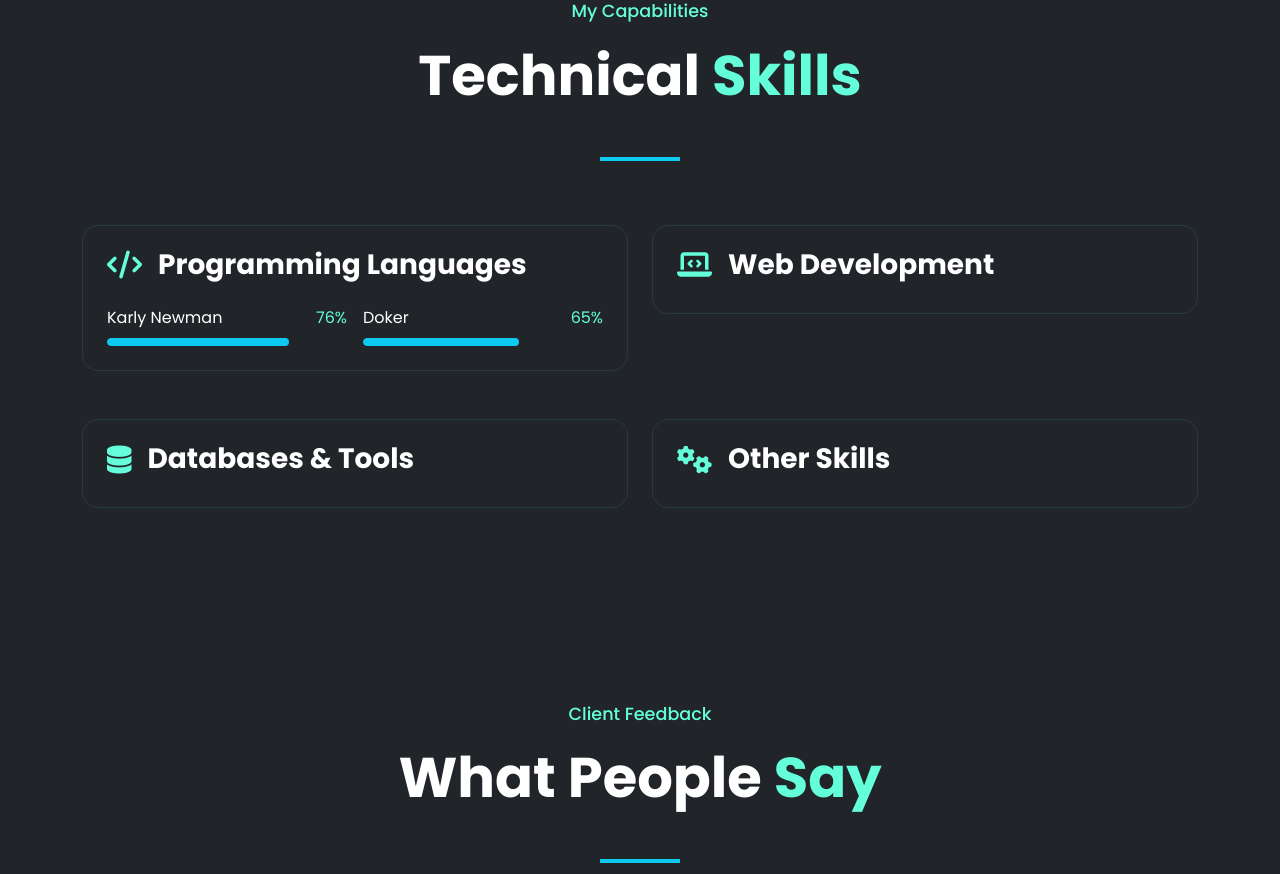
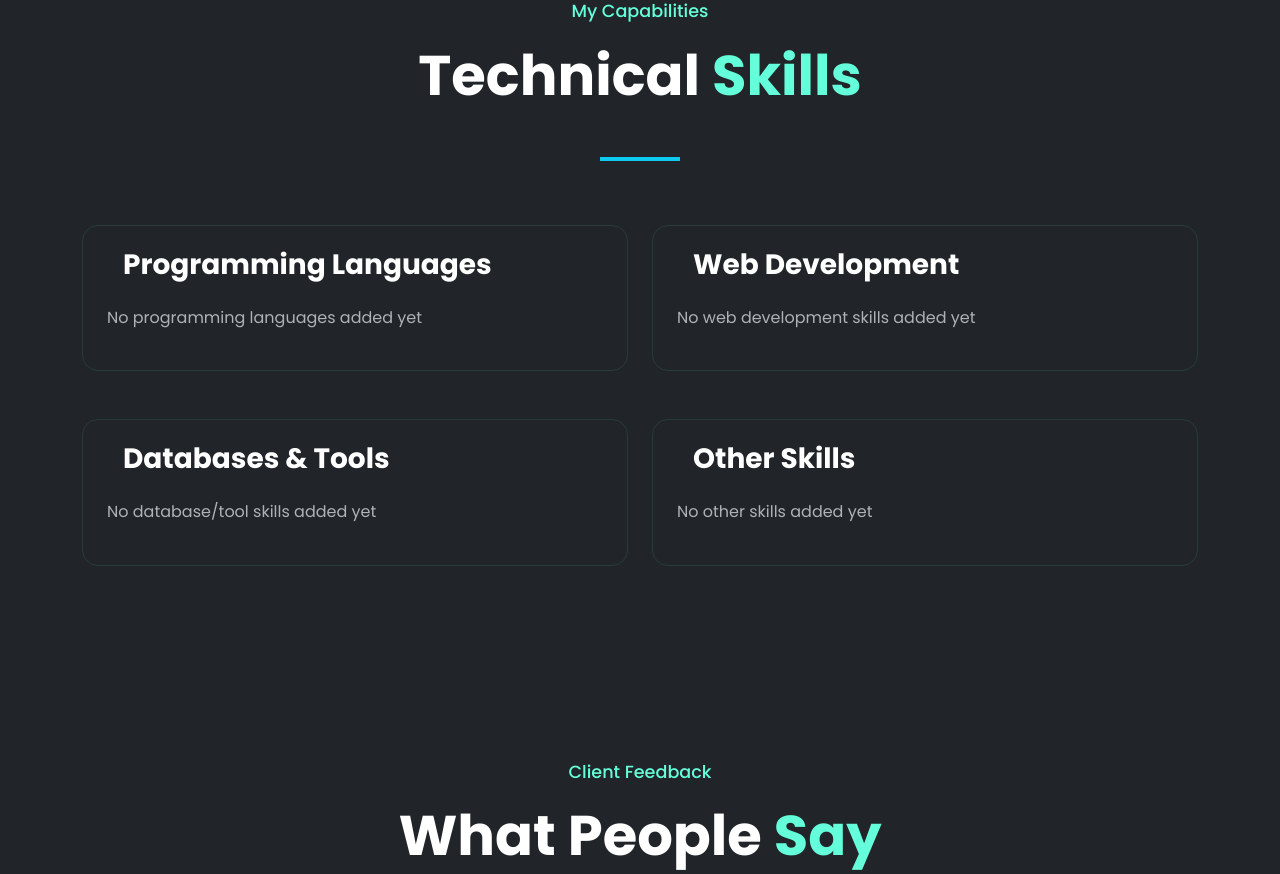
Before and after one commit to allanjames-prog/portfolio, a Django app: page / in a window 1280 px wide. Shown: the part 4453-5327 px from the top of the page. Run offline with Django 5.2, Linux system fonts and the light colour scheme; data comes from the database, SQL or seed files in the repository; both versions use the stored data as it was after the commit; tables that the repository leaves empty hold one stand-in row (values such as "Sample post"); grey boxes marked "Sample" are stand-in pictures; some libraries are stand-ins or nearby versions.

Commit message:
Added skills and media files

```diff
--- a/portfolio/templates/portfolio/home.html
+++ b/portfolio/templates/portfolio/home.html
@@ -428,7 +428,6 @@
     </div>
   </div>
 </section>
-
 <!-- Skills Section -->
 <section id="skills" class="py-6 bg-dark-2">
   <div class="container">
@@ -441,13 +440,15 @@
     </div>
 
     <div class="row g-4">
+      <!-- Programming Languages Category -->
       <div class="col-md-6">
         <div class="skill-category bg-dark-3 p-4 rounded-4 mb-4">
           <h3 class="text-white mb-4 d-flex align-items-center">
-            <i class="fas fa-code text-info me-3"></i> Programming Languages
+            <i class="{{ categories.Programming_Languages.icon }} text-info me-3"></i> Programming Languages
           </h3>
           <div class="row g-3">
-            {% for skill in skills|slice:":4" %}
+            {% if categories.Programming_Languages.skills %}
+              {% for skill in categories.Programming_Languages.skills %}
               <div class="col-6">
                 <div class="skill-item">
                   <div class="d-flex justify-content-between mb-2">
@@ -455,115 +456,99 @@
                     <span class="text-info">{{ skill.proficiency }}%</span>
                   </div>
                   <div class="progress bg-dark">
-                  <div
-                    class="progress-bar bg-info"
+                    <div class="progress-bar bg-info"
                          role="progressbar"
                          style="width: {{ skill.proficiency }}%"
                          aria-valuenow="{{ skill.proficiency }}"
                          aria-valuemin="0"
-                    aria-valuemax="100"
-                  ></div>
+                         aria-valuemax="100"></div>
                   </div>
                 </div>
               </div>
               {% endfor %}
+            {% else %}
+              <div class="col-12">
+                <p class="text-muted">No programming languages added yet</p>
+              </div>
+            {% endif %}
           </div>
         </div>
       </div>
 
+      <!-- Web Development Category -->
       <div class="col-md-6">
         <div class="skill-category bg-dark-3 p-4 rounded-4 mb-4">
           <h3 class="text-white mb-4 d-flex align-items-center">
-            <i class="fas fa-laptop-code text-info me-3"></i> Web Development
+            <i class="{{ categories.Web_Development.icon }} text-info me-3"></i> Web Development
           </h3>
           <div class="row g-3">
-            {% for skill in skills|slice:"4:8" %}
+            {% if categories.Web_Development.skills %}
+              {% for skill in categories.Web_Development.skills %}
               <div class="col-6">
                 <div class="skill-item">
-                <div class="d-flex justify-content-between mb-2">
-                  <span class="text-white">{{ skill.name }}</span>
-                  <span class="text-info">{{ skill.proficiency }}%</span>
-                </div>
-                <div class="progress bg-dark">
-                  <div
-                    class="progress-bar bg-info"
-                    role="progressbar"
-                    style="width: {{ skill.proficiency }}%"
-                    aria-valuenow="{{ skill.proficiency }}"
-                    aria-valuemin="0"
-                    aria-valuemax="100"
-                  ></div>
-                </div>
+                  <!-- Same structure as above -->
                 </div>
               </div>
               {% endfor %}
+            {% else %}
+              <div class="col-12">
+                <p class="text-muted">No web development skills added yet</p>
+              </div>
+            {% endif %}
           </div>
         </div>
       </div>
 
+      <!-- Databases & Tools Category -->
       <div class="col-md-6">
         <div class="skill-category bg-dark-3 p-4 rounded-4">
           <h3 class="text-white mb-4 d-flex align-items-center">
-            <i class="fas fa-database text-info me-3"></i> Databases & Tools
+            <i class="{{ categories.Databases_Tools.icon }} text-info me-3"></i> Databases & Tools
           </h3>
           <div class="row g-3">
-            {% for skill in skills|slice:"8:12" %}
+            {% if categories.Databases_Tools.skills %}
+              {% for skill in categories.Databases_Tools.skills %}
               <div class="col-6">
                 <div class="skill-item">
-                <div class="d-flex justify-content-between mb-2">
-                  <span class="text-white">{{ skill.name }}</span>
-                  <span class="text-info">{{ skill.proficiency }}%</span>
-                </div>
-                <div class="progress bg-dark">
-                  <div
-                    class="progress-bar bg-info"
-                    role="progressbar"
-                    style="width: {{ skill.proficiency }}%"
-                    aria-valuenow="{{ skill.proficiency }}"
-                    aria-valuemin="0"
-                    aria-valuemax="100"
-                  ></div>
-                </div>
+                  <!-- Same structure as above -->
                 </div>
               </div>
               {% endfor %}
+            {% else %}
+              <div class="col-12">
+                <p class="text-muted">No database/tool skills added yet</p>
+              </div>
+            {% endif %}
           </div>
         </div>
       </div>
 
+      <!-- Other Skills Category -->
       <div class="col-md-6">
         <div class="skill-category bg-dark-3 p-4 rounded-4">
           <h3 class="text-white mb-4 d-flex align-items-center">
-            <i class="fas fa-cogs text-info me-3"></i> Other Skills
+            <i class="{{ categories.Other_Skills.icon }} text-info me-3"></i> Other Skills
           </h3>
           <div class="row g-3">
-            {% for skill in skills|slice:"12:16" %}
+            {% if categories.Other_Skills.skills %}
+              {% for skill in categories.Other_Skills.skills %}
               <div class="col-6">
                 <div class="skill-item">
-                <div class="d-flex justify-content-between mb-2">
-                  <span class="text-white">{{ skill.name }}</span>
-                  <span class="text-info">{{ skill.proficiency }}%</span>
-                </div>
-                <div class="progress bg-dark">
-                  <div
-                    class="progress-bar bg-info"
-                    role="progressbar"
-                    style="width: {{ skill.proficiency }}%"
-                    aria-valuenow="{{ skill.proficiency }}"
-                    aria-valuemin="0"
-                    aria-valuemax="100"
-                  ></div>
-                </div>
+                  <!-- Same structure as above -->
                 </div>
               </div>
               {% endfor %}
+            {% else %}
+              <div class="col-12">
+                <p class="text-muted">No other skills added yet</p>
+              </div>
+            {% endif %}
           </div>
         </div>
       </div>
     </div>
   </div>
 </section>
-
 <!-- Testimonials Section -->
 <section class="py-6 bg-dark-3">
   <div class="container">
--- a/portfolio/views.py
+++ b/portfolio/views.py
@@ -55,31 +55,26 @@
     return render(request, 'portfolio/contact.html')
 
 
-
 from django.shortcuts import render
 from portfolio.models import Skill
 
 def skills_view(request):
-    # Organize by category with proper mappings
     categories = {
-        'Programming Languages': {
+        'Programming': {
             'icon': 'fas fa-code',
-            'skills': Skill.objects.filter(category='PROGRAMMING')  # Fixed typo
+            'skills': Skill.objects.filter(category='PROGRAMMING')
         },
-        'Web Development': {
+        'Web': {
             'icon': 'fas fa-laptop-code',
             'skills': Skill.objects.filter(category='WEB')
         },
         'Databases & Tools': {
             'icon': 'fas fa-database',
-            'skills': Skill.objects.filter(category='DATABASE') | Skill.objects.filter(category='TOOLS')
+            'skills': Skill.objects.filter(category__in=['DATABASE', 'TOOLS'])
         },
-        'Other Skills': {
+        'Other': {
             'icon': 'fas fa-cogs',
             'skills': Skill.objects.filter(category='OTHER')
         }
     }
-
-    return render(request, 'portfolio/skills.html', {
-        'categories': categories
-    })
+    return render(request, 'portfolio/skills.html', {'categories': categories})
```
Also changed, not shown: db.sqlite3, media/projects/Screenshot_2025-05-19_154343.png (added), portfolio/migrations/0001_initial.py, portfolio/migrations/0002_alter_skill_category.py (deleted), portfolio/migrations/0003_alter_skill_options_skill_display_order_and_more.py (deleted). Lines whose indentation alone changed are shown as unchanged.
